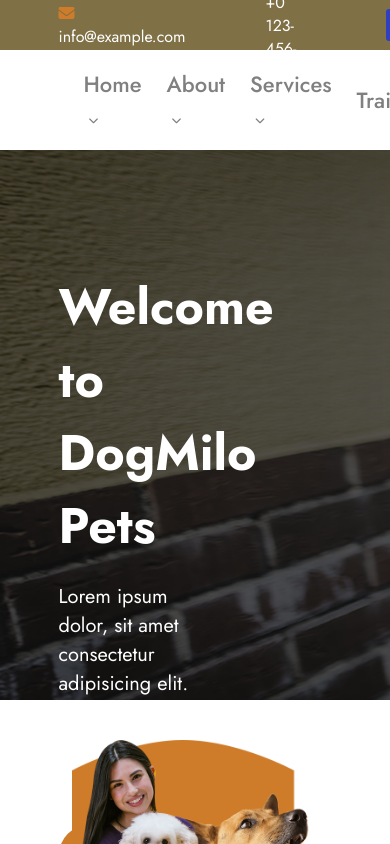
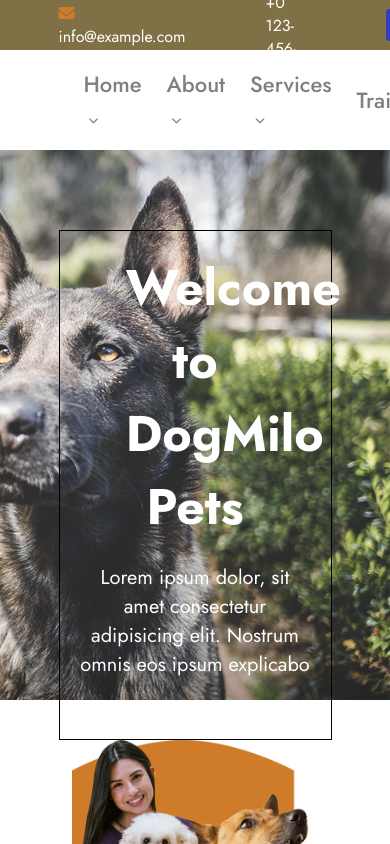
Before and after one commit to FraCuboni/proj-html-vuejs, a Vue app: page / in a window 390 px wide. Shown: the top 844 px of the page. Built offline with nearby package versions, Linux system fonts and the light colour scheme.

Commit message:
feat: jumbo responsive completed

```diff
--- a/src/components/AppJumbo.vue
+++ b/src/components/AppJumbo.vue
@@ -54,8 +54,10 @@
     <div :style="jumboStyle" class="jumbo">
       <div class="container">
         <div class="cont-jumbo">
-          <h2>{{ title }}</h2>
-          <h5>{{ subtitle }}</h5>
+          <div class="text-container">
+            <h2>{{ title }}</h2>
+            <h5>{{ subtitle }}</h5>
+          </div>
           <div class="flex-container">
             <div v-if="startButton" class="start-button">{{ startButton }}</div>
             <div v-if="blueButtonSm" class="blue-button-sm" @click="playButton">
@@ -84,8 +86,10 @@
 .jumbo {
   height: 550px;
   background-size: cover;
+  background-position: right center;
 
   .cont-jumbo {
+    height: 550px;
     width: 50%;
     padding-top: 120px;
     color: $white;
@@ -150,7 +154,7 @@
       .blue-button-sm:hover {
         cursor: pointer;
         background-color: $orange;
-        transition: background-color linear 0.5s;
+        transition: background-color linear 500ms;
       }
     }
 
@@ -158,4 +162,64 @@
 
 }
 
+// fix jumbo buttons
+@media screen and (max-width: 1231px){
+  .jumbo{
+    .cont-jumbo{
+      width: 100%;
+      display: flex;
+      padding-top: 80px;
+
+      &.cont-jumbo>*{
+        border: 1px solid black;
+      }
+    }
+    .text-container{
+      padding: 20px;
+
+    }
+
+    .flex-container{
+      align-items: center;
+    }
+  }
+}
+
+// tablet
+@media screen and (max-width: 1031px){
+
+}
+
+// mobile
+@media screen and (max-width: 771px){
+  .jumbo{
+    .cont-jumbo{
+      width: 100%;
+      display: flex;
+      flex-wrap: wrap;
+      padding-top: 80px;
+      text-align: center;
+      align-items: center;
+      justify-content: center;
+
+      &.cont-jumbo>*{
+        border: 1px solid black;
+        width: 100%;
+      }
+    .text-container{
+      display: flex;
+      flex-direction: column;
+      align-items: center;
+      justify-content: center;
+
+    }
+
+    .flex-container{
+        display: none;
+    }
+  }
+    }
+
+}
+
 </style>
```
